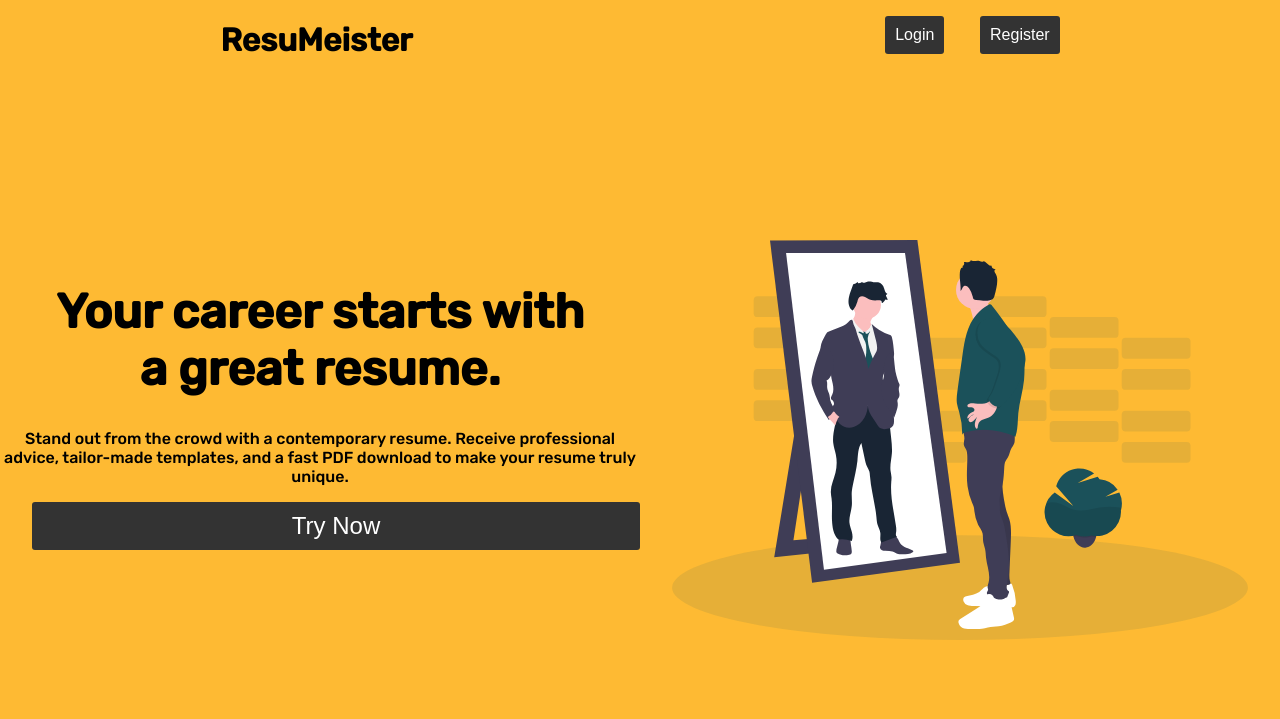
After one commit to jaygabha/ResuMeister, a Django app: template templates/home.html in a window 1280 px wide. The commit adds this page. Shown: the top 719 px of the page. Run offline with Django 4.2, Linux system fonts and the light colour scheme; the template is opened without the code that fills it, so the values that code supplies are empty.

Commit message:
Landing Page Created

```diff
--- a/ResuMeister/settings.py
+++ b/ResuMeister/settings.py
@@ -38,6 +38,7 @@ INSTALLED_APPS = [
     'django.contrib.messages',
     'django.contrib.staticfiles',
     'resumeister_app.apps.ResumeisterAppConfig',
+
 ]
 
 MIDDLEWARE = [
--- /dev/null
+++ b/templates/home.css
@@ -0,0 +1,88 @@
+
+@import url('https://fonts.googleapis.com/css2?family=Rubik:wght@500&display=swap');
+
+body{
+    padding: 0px;
+    margin: 0px;
+    background-color: #FEBA33;
+    font-family: 'Rubik', sans-serif;
+}
+
+.upper-nav{
+    /* background-color: #fff; */
+    width: 100vw;
+    height: 10vh;
+    display: flex;
+    flex-direction: row;
+    justify-content: space-around;
+}
+.upper-nav h1{
+    font-size: 2rem;
+
+}
+.buttons-sec{
+    margin-top: 1rem;
+
+}
+input[type="submit"] {
+    background-color: #333;
+    color: #fff;
+    padding: 10px;
+    border: none;
+    border-radius: 3px;
+    cursor: pointer;
+    margin-left: 2rem;
+    font-size: 1rem;
+  }
+
+input[type="submit"]:hover {
+    background-color: #18454e;
+}
+
+.lower-half{
+    display: flex;
+    flex-direction:row;
+}
+.left-sec{
+    display: flex;
+    flex-direction: column;
+    width: 50vw;
+    height: 80vh;
+    justify-content: center;
+
+}
+#content{
+    text-align:center
+}
+.content-text h1{
+    font-size: 3rem;
+}
+.right-sec{
+
+    width: 50vw;
+    height: 80vh;
+}
+.content-text{
+    text-align: center;
+}
+#image1{
+    width: 50vw;
+    height: 50vh;
+    margin-top: 10rem;
+}
+
+#try-now{
+    background-color: #333;
+    color: #fff;
+    padding: 10px;
+    border: none;
+    border-radius: 3px;
+    cursor: pointer;
+    margin-left: 2rem;
+    font-size: 1.5rem;
+
+  }
+
+#try-now:hover {
+    background-color: #18454e;
+}
--- /dev/null
+++ b/templates/home.html
@@ -0,0 +1,36 @@
+<!DOCTYPE html>
+<html lang="en">
+<head>
+    <meta charset="UTF-8">
+    <meta name="viewport" content="width=device-width, initial-scale=1.0">
+    <title>ResuMeister</title>
+    <link rel="stylesheet" href="home.css">
+    <link rel="icon" type="image/x-icon" href="images/favicon.ico">
+</head>
+<body>
+    <div class="main-body">
+        <div class="upper-nav">
+
+            <h1>ResuMeister</h1>
+            <div class="buttons-sec">
+                <input type="submit" value="Login" onclick = 'location.href = "login.html"'>
+            <input type="submit" value="Register" onclick = 'location.href = "register.html"'>
+            </div>
+        </div>
+        <div class="lower-half">
+            <div class="left-sec">
+                <div class="content-text">
+                <h1>
+                    Your career starts with <br>a great resume.
+                </h1>
+                <p id="content">Stand out from the crowd with a contemporary resume. Receive professional advice, tailor-made templates, and a fast PDF download to make your resume truly unique.</p>
+                </div>
+                <input id="try-now" type="submit" value="Try Now" onclick = 'location.href = "login.html"'>
+            </div>
+            <div class="right-sec">
+                <img src="images/landingpage.svg" alt="Hello" id="image1">
+            </div>
+        </div>
+    </div>
+</body>
+</html>
--- a/templates/login.html
+++ b/templates/login.html
@@ -5,7 +5,7 @@
     <meta name="viewport" content="width=device-width, initial-scale=1.0">
     <title>ResuMeister</title>
     <link rel="stylesheet" href="login.css">
-    <link rel="icon" type="image/x-icon" href="/images/favicon.ico">
+    <link rel="icon" type="image/x-icon" href="images/favicon.ico">
 </head>
 <body>
     <div class="main-sepration">
--- a/templates/register.html
+++ b/templates/register.html
@@ -5,7 +5,7 @@
     <meta name="viewport" content="width=device-width, initial-scale=1.0">
     <title>ResuMeister</title>
     <link rel="stylesheet" href="register.css">
-    <link rel="icon" type="image/x-icon" href="/images/favicon.ico">
+    <link rel="icon" type="image/x-icon" href="images/favicon.ico">
 </head>
 <body>
     <div class="main-sepration">
```
Also changed, not shown: templates/images/landingpage.svg (added), 3 other files.
